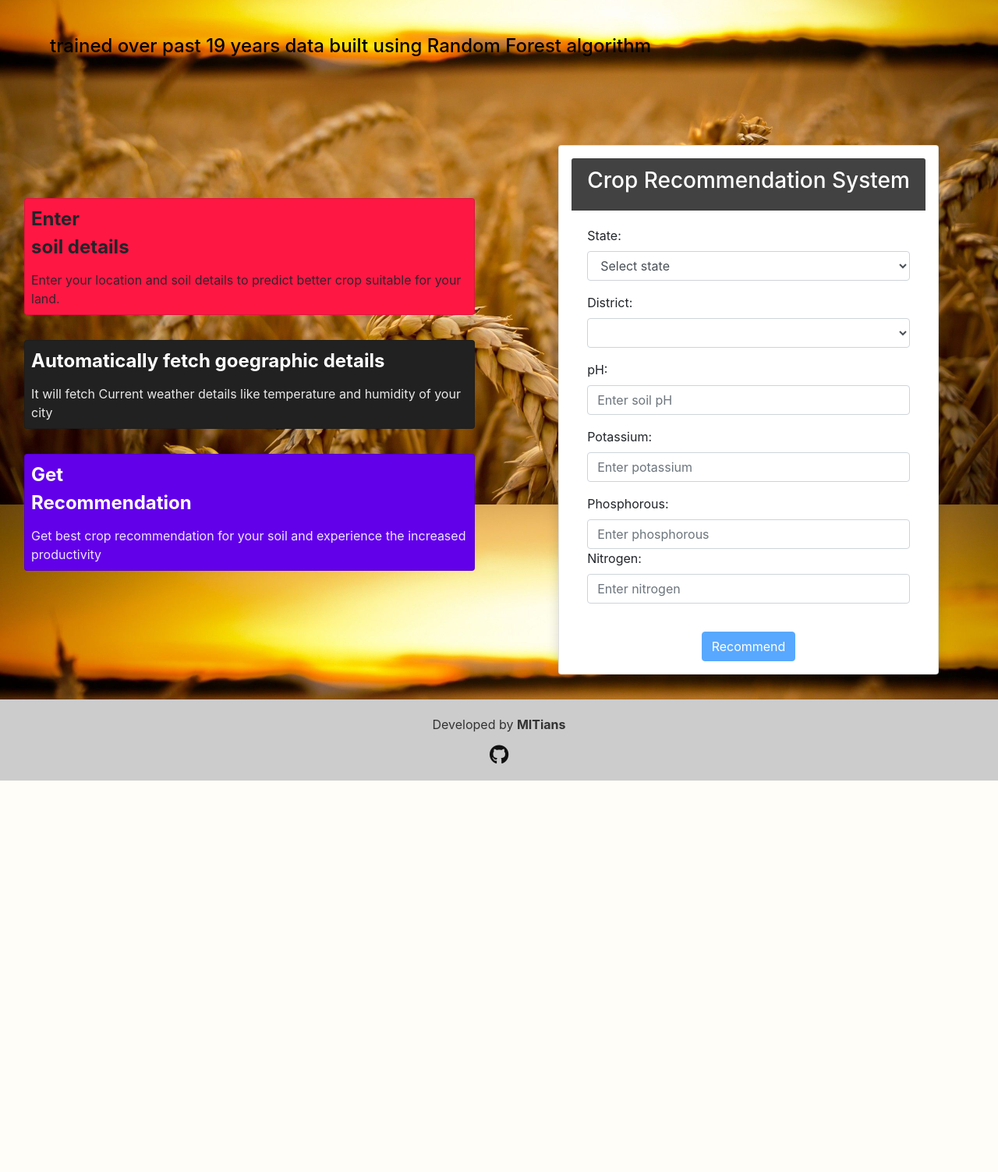
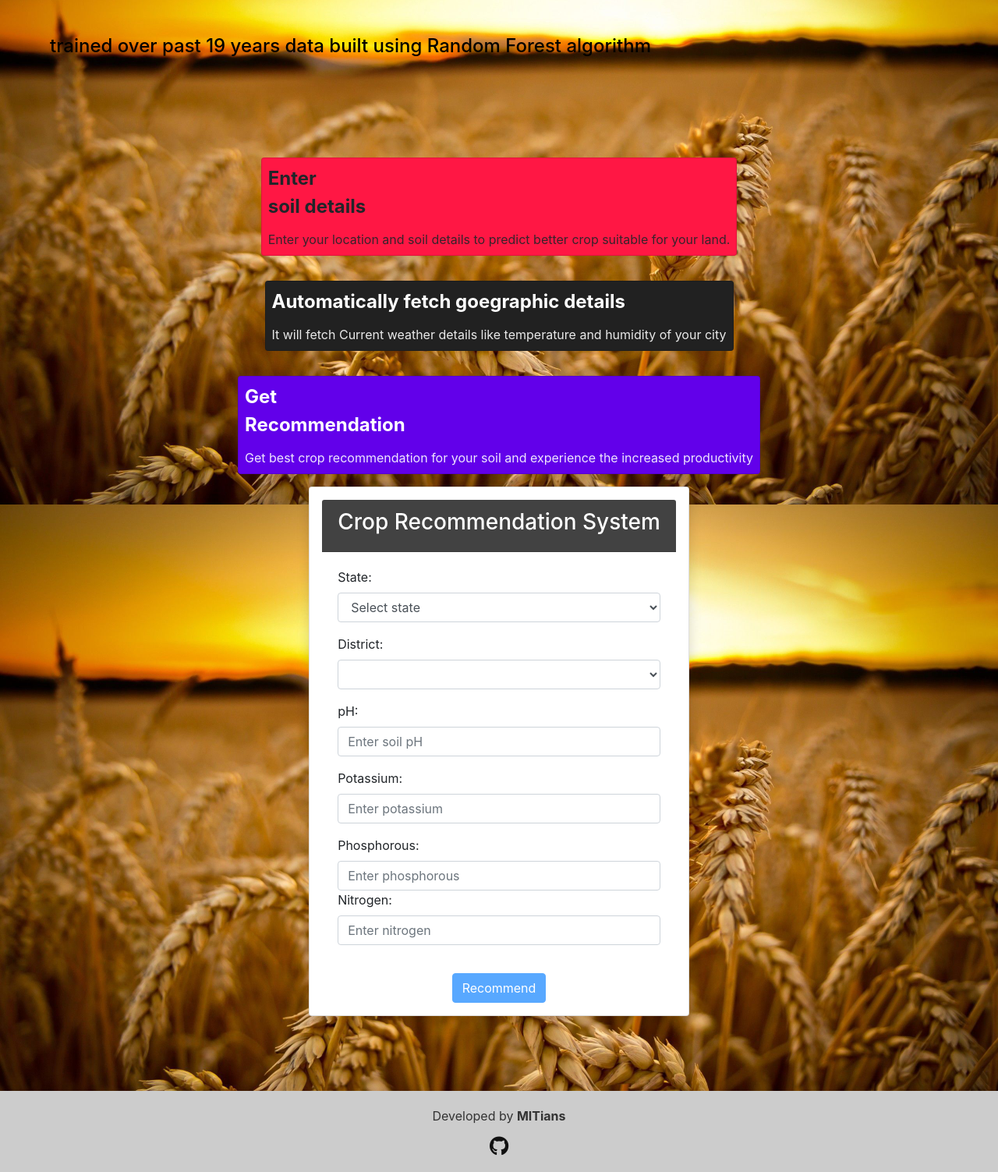
Before and after one commit to sudhakarPrakash/Agri_Project, a PHP site: page /cr.php in a window 1280 px wide. Shown: the part 153-1656 px from the top of the page at 78% size. Before the commit the page ends 1154 px from the top, so only its background shows below. Run offline with PHP 8.4, Linux system fonts and the light colour scheme; lists and menus that the app fills with data are empty; some libraries are stand-ins or nearby versions.

Commit message:
Update cr.css

```diff
--- a/cr.css
+++ b/cr.css
@@ -28,7 +28,7 @@ body {
 
 .horizontal-container {
     display: flex;
-    flex-direction: row;
+    flex-direction: column;
     justify-content: center;
     align-items: center;
     margin-top: 2em;
@@ -46,11 +46,26 @@ body {
     color: #ffffff;
 }
 
+
+
 #part1 {
+    display: flex;
+    flex-direction: row;
+    justify-content: center;
+    align-items: center;
+    /*margin-top: 4em;*/
+    margin-bottom: 4em;
+}
+
+@media screen and (min-width: 550px) {
+  #part1 {
     display: flex;
     flex-direction: column;
     justify-content: center;
     align-items: center;
+    /*margin-top: 4em;*/
+    margin-bottom: 4em;
+  }
 }
 
 #part2 {
@@ -58,8 +73,6 @@ body {
     flex-direction: column;
     justify-content: center;
     align-items: center;
-    /*margin-top: 4em;*/
-    margin-bottom: 4em;
 }
 
 
```
